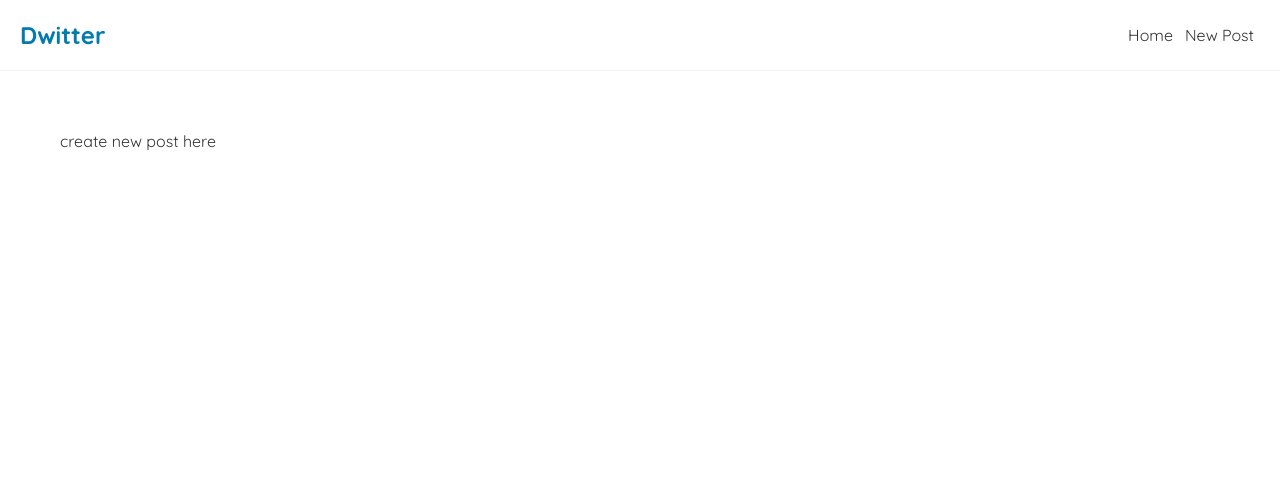
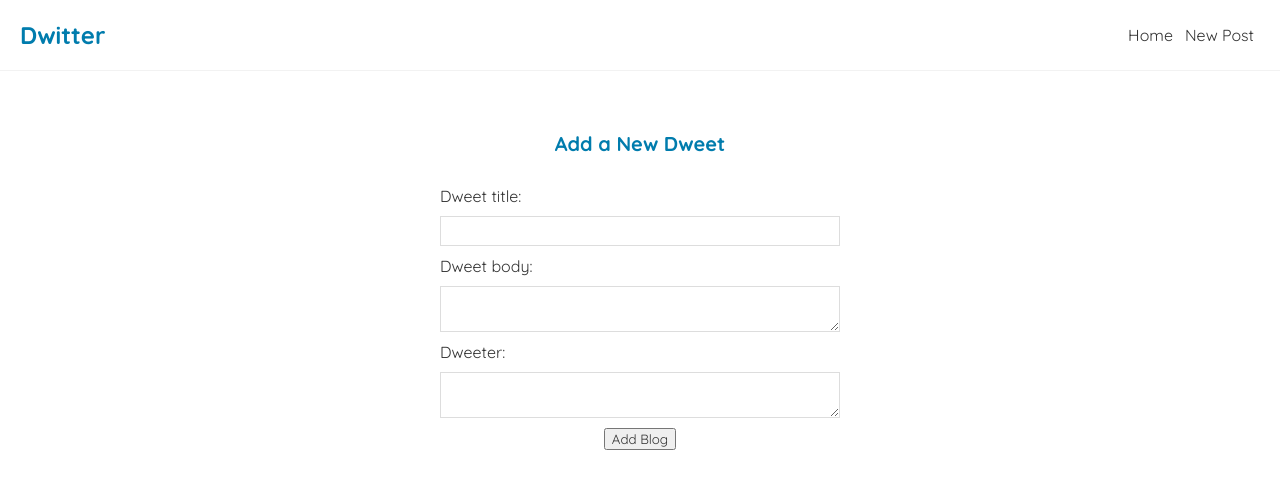
Before and after one commit to benjaminLeongSK/module7new, a React (Create React App) app: page /posts in a window 1280 px wide. Shown: the top 488 px of the page. Built offline with nearby package versions, Linux system fonts and the light colour scheme; the HTML template or start-up script is replaced by a standard one.

Commit message:
posting component

```diff
--- a/src/NewPost.js
+++ b/src/NewPost.js
@@ -1,6 +1,55 @@
+import { useState } from 'react';
+import { useNavigate } from 'react-router-dom';
+import Button from 'react-bootstrap/Button';
+
 const NewPost = () => {
+    const [title, setTitle] = useState('');
+    const [body, setBody] = useState('');
+    const [username, setUsername] = useState('')
+    const navigate = useNavigate();
+
+    const handleSubmit = (e) => {
+        e.preventDefault();
+        const blog = { title, body, username };
+
+        fetch('http://localhost:8000/posts', {
+            method: 'POST',
+            headers: { "content-type": "application/json" },
+            body: JSON.stringify(blog)
+        }).then(() => {
+            console.log('new blog added')
+            navigate('/')
+        })
+    }
+
     return (
-        <> create new post here</>
+        <div className="newPost">
+            <h2>Add a New Dweet</h2>
+
+            <form onSubmit={handleSubmit}>
+                <label>Dweet title:</label>
+                <input
+                    type="text"
+                    required
+                    value={title}
+                    onChange={(e) => setTitle(e.target.value)}
+                />
+                <label>Dweet body:</label>
+                <textarea
+                    required
+                    value={body}
+                    onChange={(e) => setBody(e.target.value)}
+                ></textarea>
+                <label>Dweeter:</label>
+                <textarea
+                    required
+                    value={username}
+                    onChange={(e) => setUsername(e.target.value)}
+                ></textarea>
+
+               <button>Add Blog</button>
+            </form>
+        </div>
      );
 }
 
--- a/src/Posts.js
+++ b/src/Posts.js
@@ -12,7 +12,7 @@
             .then(data => {
                 setPostList(data)
             })
-    }, [])
+    },[])
     return (
         <section className="blog-details">
             <h1>List of Posts</h1>
--- a/src/index.css
+++ b/src/index.css
@@ -6,6 +6,7 @@
   color: #333;
 }
 
+/* navbar style */
 .navbar {
   padding: 20px;
   display: flex;
@@ -27,6 +28,8 @@
 .navbar a:hover {
   color: #007cad;
 }
+
+/* blog home page */
 .content {
   margin: 40px;
   padding: 20px;
@@ -48,3 +51,35 @@
 .blog-details div {
   box-shadow: rgba(0, 0, 0, 0.05) 0px 1px 2px 0px;
 }
+
+/* new post page */
+.newPost {
+  max-width: 400px;
+  margin: 0 auto;
+  text-align: center;
+}
+.newPost label {
+  text-align: left;
+  display: block;
+}
+.newPost h2 {
+  font-size: 20px;
+  color: #007cad;
+  margin-bottom: 30px;
+}
+.newPost input, .newPost textarea, .newPost select {
+  width: 100%;
+  padding: 6px 10px;
+  margin: 10px 0;
+  border: 1px solid #ddd;
+  box-sizing: border-box;
+  display: block;
+}
+/* .newPost button {
+  background: #007cad;
+  color: #fff;
+  border: 0;
+  padding: 8px;
+  border-radius: 8px;
+  cursor: pointer;
+} */
```
Also changed, not shown: data/data.json (+12 -1 lines).
